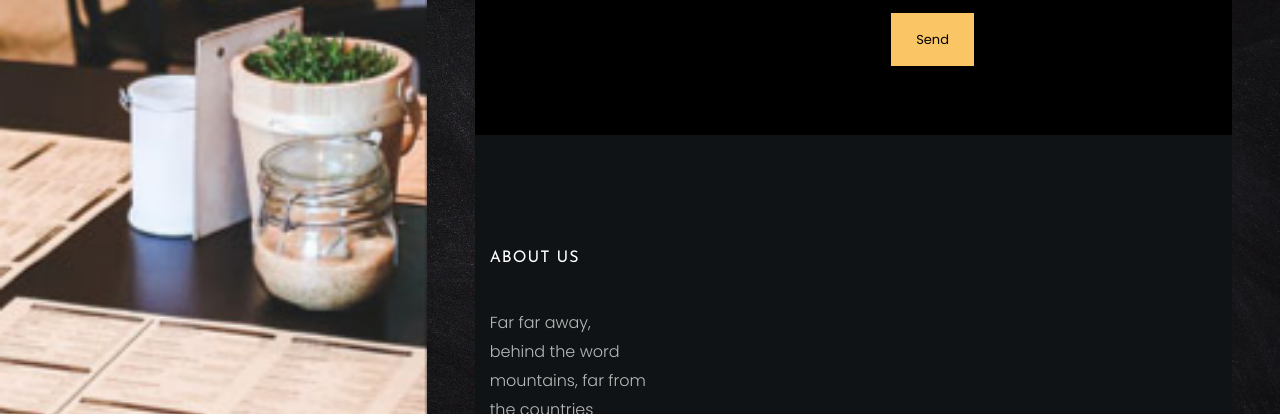
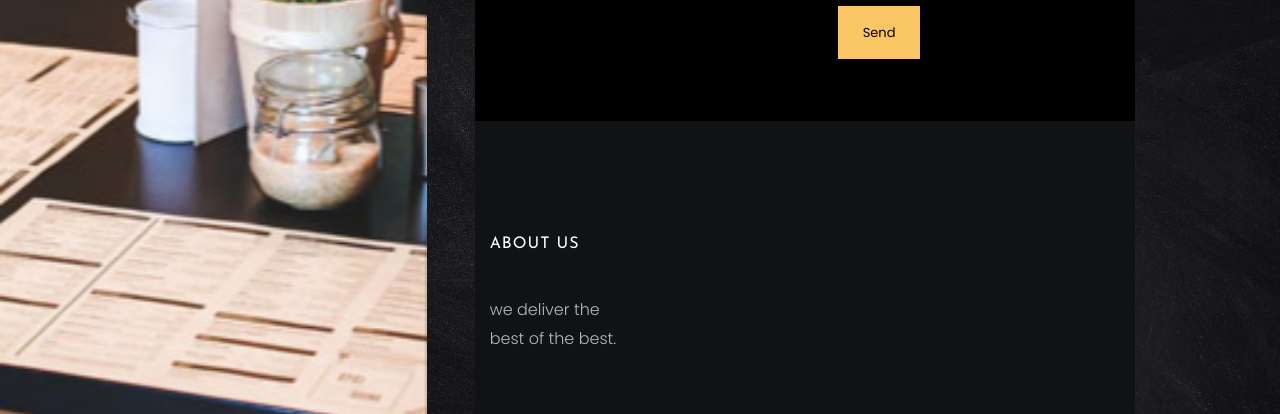
Before and after one commit to lawrence254/pizza-delivary-, a plain HTML site: page index.html in a window 1280 px wide. Shown: the part 3413-3827 px from the top of the page. Drawn offline with Linux system fonts and the light colour scheme; some packages are replaced by stand-ins of ours; no server answers; a web font is replaced by a local one.

Commit message:
changed wording in about us

```diff
--- a/index.html
+++ b/index.html
@@ -434,7 +434,7 @@
 				<div class="col-lg-3 col-md-6 mb-5 mb-md-5">
 				  <div class="ftco-footer-widget mb-4">
 					<h2 class="ftco-heading-2">About Us</h2>
-					<p>Far far away, behind the word mountains, far from the countries Vokalia and Consonantia, there live the blind texts.</p>
+					<p> we deliver the best of the best. </p>
 					<ul class="ftco-footer-social list-unstyled float-md-left float-lft mt-5">
 					  <li class="ftco-animate"><a href="#"><span class="icon-twitter"></span></a></li>
 					  <li class="ftco-animate"><a href="#"><span class="icon-facebook"></span></a></li>
```
